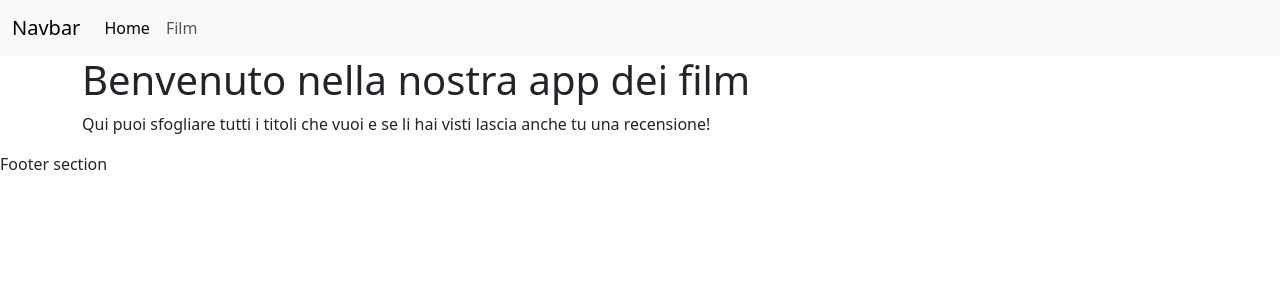
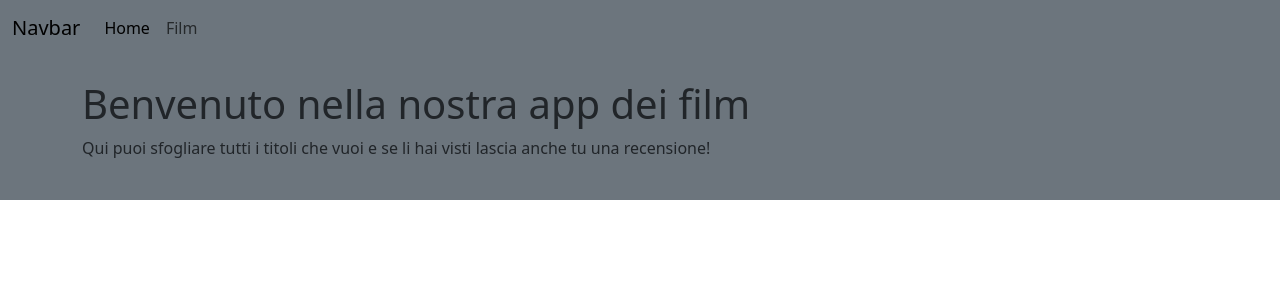
Before and after one commit to NiccoloDiDomenico/webapp-react, a React (Vite) app: page / in a window 1280 px wide. Shown: the top 300 px of the page. Built offline with nearby package versions, Linux system fonts and the light colour scheme.

Commit message:
fix the code

```diff
--- a/src/components/AppFooter.jsx
+++ b/src/components/AppFooter.jsx
@@ -1,6 +1,7 @@
 function AppFooter() {
     return (
-        <footer>Footer section</footer>
+        <footer className="bg-secondary">
+        </footer>
     )
 }
 
--- a/src/components/AppHeader.jsx
+++ b/src/components/AppHeader.jsx
@@ -3,7 +3,7 @@ import { Link, NavLink } from "react-router-dom";
 function AppHeader() {
     return (
         <header>
-            <nav className="navbar navbar-expand-lg bg-body-tertiary">
+            <nav className="navbar navbar-expand-lg bg-secondary">
                 <div className="container-fluid">
                     <a className="navbar-brand" href="#">Navbar</a>
                     <button className="navbar-toggler" type="button" data-bs-toggle="collapse" data-bs-target="#navbarNav" aria-controls="navbarNav" aria-expanded="false" aria-label="Toggle navigation">
--- a/src/components/MovieCard.jsx
+++ b/src/components/MovieCard.jsx
@@ -1,11 +1,13 @@
+import { Link, NavLink } from "react-router-dom";
+
 function MovieCard(props) {
     const backendUrl = import.meta.env.VITE_BACKEND_URL
 
     return (
-        <div className="card mb-3">
+        <div className="card bg-secondary-subtle mb-3">
             <div className="row g-0">
                 <div className="col-md-4">
-                    <img src={props.movie.image ? `${backendUrl}/${props.movie.image}` : `https://placehold.co/600x400`} className="img-fluid rounded-start object-fit-cover border rounded" alt={props.movie.title} />
+                    <img src={props.movie.image ? `${backendUrl}/${props.movie.image}` : `https://placehold.co/600x400`} className="img-fluid rounded-start object-fit-cover border rounded h-100" alt={props.movie.title} />
                 </div>
                 <div className="col-md-8">
                     <div className="card-body">
@@ -13,9 +15,7 @@ function MovieCard(props) {
                         <h6 className="card-text">{props.movie.director}</h6>
                         <p className="card-text">{props.movie.genre}</p>
                         <p className="card-text">{props.movie.release_year}</p>
-                        <p className="card-text">{props.movie.abstract}</p>
-                        <p className="card-text"><small className="text-body-secondary">{props.movie.updated_at}</small></p>
-                        <a href="" className="btn btn-outline-secondary btn-sm">Show details</a>
+                        <Link to={`/movies/${props.movie.id}`} className="btn btn-outline-secondary btn-sm">Show details</Link>
                     </div>
                 </div>
             </div>
--- a/src/layouts/AppLayout.jsx
+++ b/src/layouts/AppLayout.jsx
@@ -6,7 +6,9 @@ function AppLayout() {
     return (
         <>
             <AppHeader />
-            <Outlet />
+            <main className="bg-secondary">
+                <Outlet />
+            </main>
             <AppFooter />
         </>
     )
--- a/src/pages/Home.jsx
+++ b/src/pages/Home.jsx
@@ -1,7 +1,7 @@
 function Home() {
     return (
         <>
-            <main className="container">
+            <main className="container py-4">
                 <section>
                     <h1>Benvenuto nella nostra app dei film</h1>
                     <p>Qui puoi sfogliare tutti i titoli che vuoi e se li hai visti lascia anche tu una recensione!</p>
--- a/src/pages/MoviesList.jsx
+++ b/src/pages/MoviesList.jsx
@@ -44,11 +44,9 @@ function MoviesList() {
 
     return (
         <>
-            <main className="container">
             {/* Search input */}
-                <section className="my-4">
-                    <h1>Ecco la lista dei film...</h1>
-                    <div className="d-flex my-4">
+            <section className=" container py-4">
+                <div className="d-flex justify-content-between">
                     <input
                         value={search}
                         onChange={(event) => setSearch(event.target.value)} type="search"
@@ -79,14 +77,14 @@ function MoviesList() {
                             ))
                         }
                     </select>
-                        <button onClick={getMovie} className="btn btn-outline-secondary btn ms-2">Search</button>
+                    <button onClick={getMovie} className="btn btn-light">Search</button>
                 </div>
             </section>
             {/* Movies List */}
-                <section>
+            <section className=" container py-4">
                 {
                     movies.length > 0 ? (
-                            <div className="row row-cols-1 row-cols-sm-2">
+                        <div className="row row-cols-1 row-cols-sm-2 row-cols-md-3">
                             {
                                 movies.map((curMovie, index) => (
                                     <div className="col" key={curMovie.id}>
@@ -100,7 +98,6 @@ function MoviesList() {
                     )
                 }
             </section>
-            </main>
         </>
     )
 }
```
Lines whose indentation alone changed are shown as unchanged.
